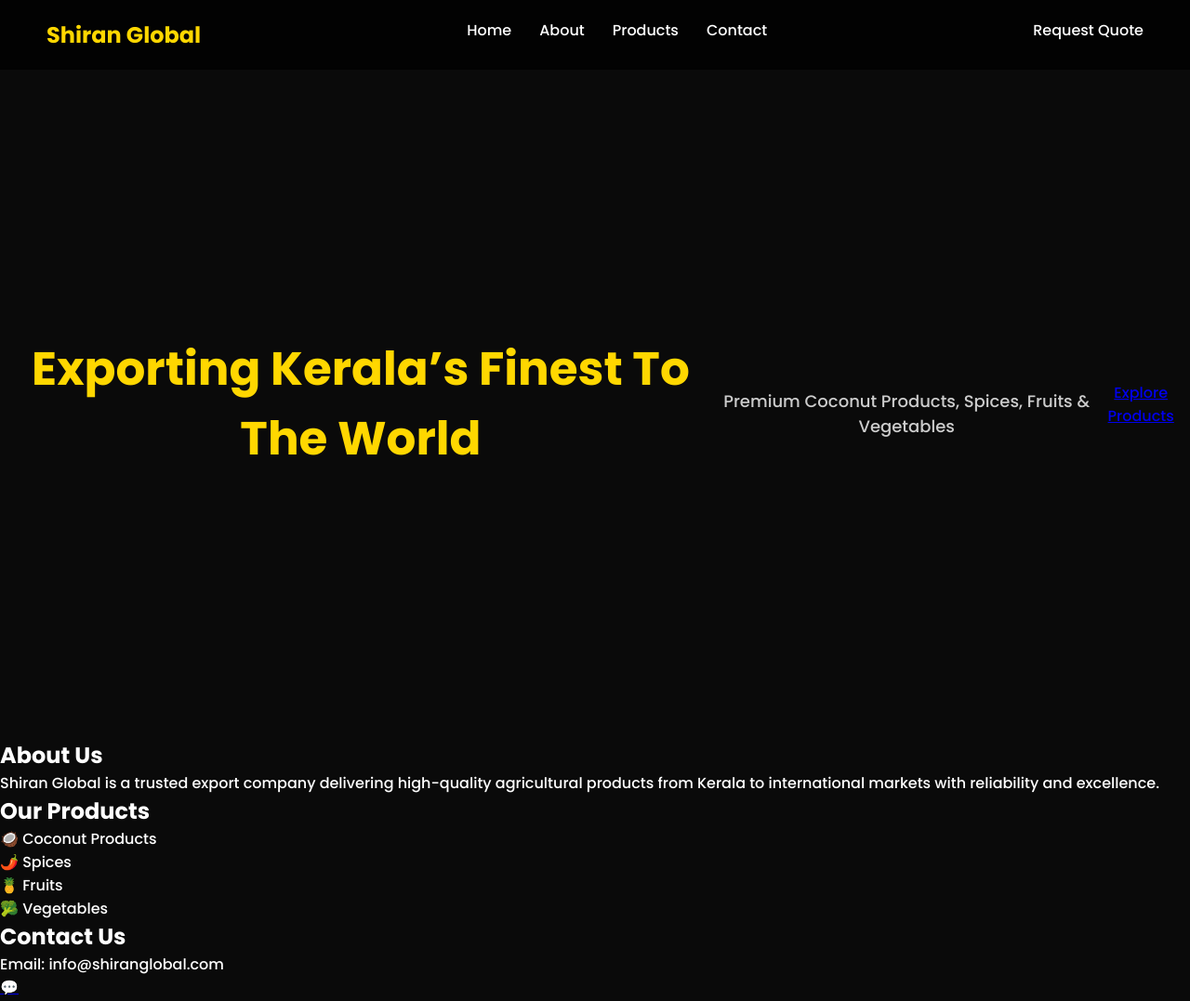
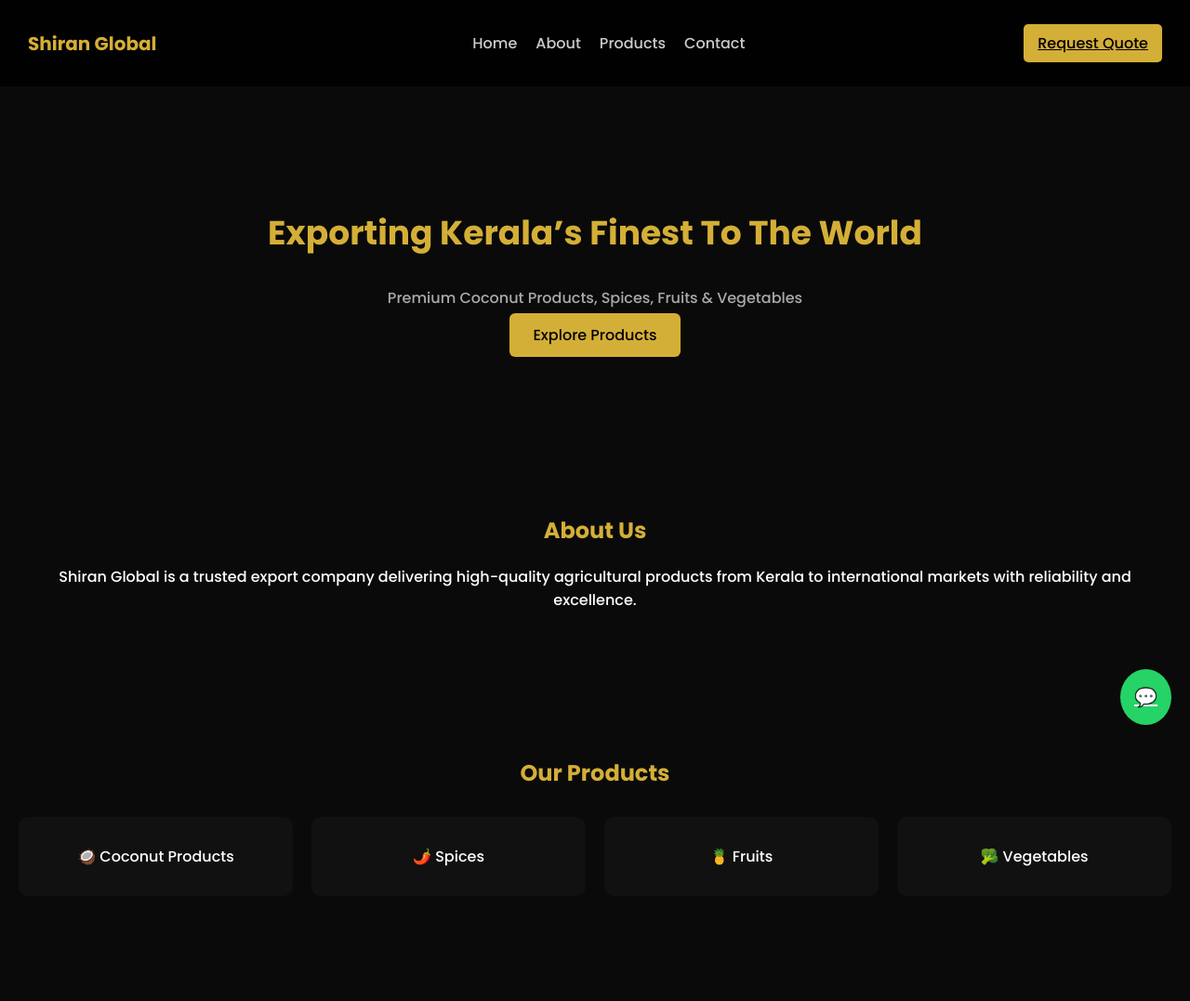
Before and after one commit to shabeebck7832-ctrl/shiranglobal, a plain HTML site: page index.html in a window 1280 px wide. Shown: the top 1077 px of the page at 93% size. Drawn offline with Linux system fonts and the light colour scheme.

Commit message:
Refactor CSS styles for improved layout and design
Updated styles for navbar, hero section, and buttons.

```diff
--- a/style.css
+++ b/style.css
@@ -1,57 +1,126 @@
-/* RESET */
-* {
+body {
   margin: 0;
-  padding: 0;
-  box-sizing: border-box;
-}
-
-/* BODY */
-body {
   font-family: 'Poppins', sans-serif;
   background: #0a0a0a;
-  color: #ffffff;
+  color: white;
 }
 
 /* NAVBAR */
 nav {
   display: flex;
   justify-content: space-between;
-  padding: 20px 50px;
-  background: rgba(0,0,0,0.8);
+  align-items: center;
+  padding: 15px 30px;
+  background: rgba(0,0,0,0.9);
+  position: sticky;
+  top: 0;
 }
 
 nav h1 {
-  color: gold;
-  font-size: 24px;
+  color: #d4af37;
+  font-size: 20px;
 }
 
 nav ul {
   display: flex;
+  gap: 20px;
   list-style: none;
-  gap: 30px;
 }
 
-nav a {
-  color: white;
+nav ul li a {
+  color: #ccc;
   text-decoration: none;
 }
 
-/* HERO SECTION */
+nav ul li a:hover {
+  color: #d4af37;
+}
+
+.cta-btn {
+  background: #d4af37;
+  color: black;
+  padding: 8px 15px;
+  border-radius: 5px;
+}
+
+/* HERO */
 .hero {
-  height: 90vh;
-  display: flex;
-  justify-content: center;
-  align-items: center;
+  text-align: center;
+  padding: 100px 20px;
+}
+
+.hero h2 {
+  font-size: 36px;
+}
+
+.hero p {
+  color: #aaa;
+  margin: 15px 0;
+}
+
+.main-btn {
+  background: #d4af37;
+  color: black;
+  padding: 12px 25px;
+  border-radius: 6px;
+  text-decoration: none;
+}
+
+/* SECTIONS */
+section {
+  padding: 60px 20px;
   text-align: center;
 }
 
-.hero h2 {
-  font-size: 50px;
-  color: gold;
+h2 {
+  color: #d4af37;
 }
 
-.hero p {
-  margin-top: 20px;
-  font-size: 18px;
-  color: #ccc;
+/* PRODUCTS */
+.product-grid {
+  display: grid;
+  grid-template-columns: repeat(auto-fit, minmax(150px, 1fr));
+  gap: 20px;
+  margin-top: 30px;
 }
+
+.card {
+  background: #111;
+  padding: 30px;
+  border-radius: 10px;
+  transition: 0.3s;
+}
+
+.card:hover {
+  transform: translateY(-5px);
+  background: #1a1a1a;
+}
+
+/* WHATSAPP BUTTON */
+.whatsapp {
+  position: fixed;
+  bottom: 20px;
+  right: 20px;
+  background: #25D366;
+  color: white;
+  padding: 15px;
+  border-radius: 50%;
+  font-size: 20px;
+}
+
+/* MOBILE */
+@media (max-width: 768px) {
+  nav {
+    flex-direction: column;
+    gap: 10px;
+  }
+
+  nav ul {
+    flex-wrap: wrap;
+    justify-content: center;
+  }
+
+  .hero h2 {
+    font-size: 26px;
+  }
+}
```
